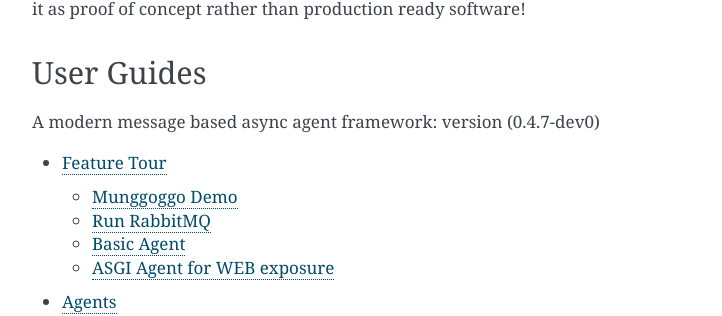
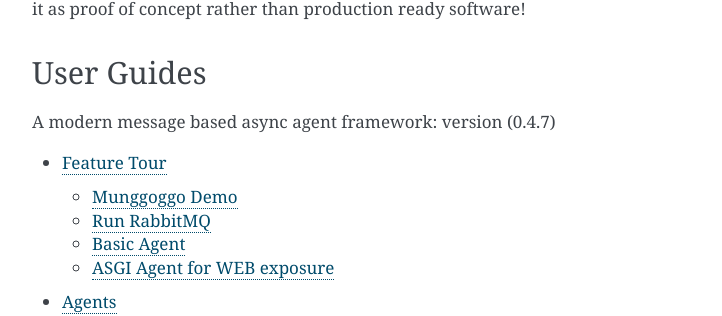
Before and after one commit to sysid/munggoggo, a Sphinx documentation site: the page built from docs/source/index.rst, in a window 1280 px wide and 900 px high, scrolled down 2092 px. Shown: the part 150-466 px from the top of the window, without its empty margins (388-1110 px from the left). Built offline with Sphinx 7.4.7, drawn with Linux system fonts in a browser that asks for light colours.

Commit message:
Bump version: 0.4.7-dev0 → 0.4.7

```diff
--- a/docs/source/index.rst
+++ b/docs/source/index.rst
@@ -110,7 +110,7 @@ Not everything is 100% full quality (yet), so see it as proof of concept rather
 
 User Guides
 -----------
-A modern message based async agent framework: version (0.4.7-dev0)
+A modern message based async agent framework: version (0.4.7)
 
 .. toctree::
    :maxdepth: 2
--- a/munggoggo/__init__.py
+++ b/munggoggo/__init__.py
@@ -1 +1 @@
-VERSION = "0.4.7-dev0"
+VERSION = "0.4.7"
```
Also changed, not shown: .bumpversion.cfg, 1 other file.
